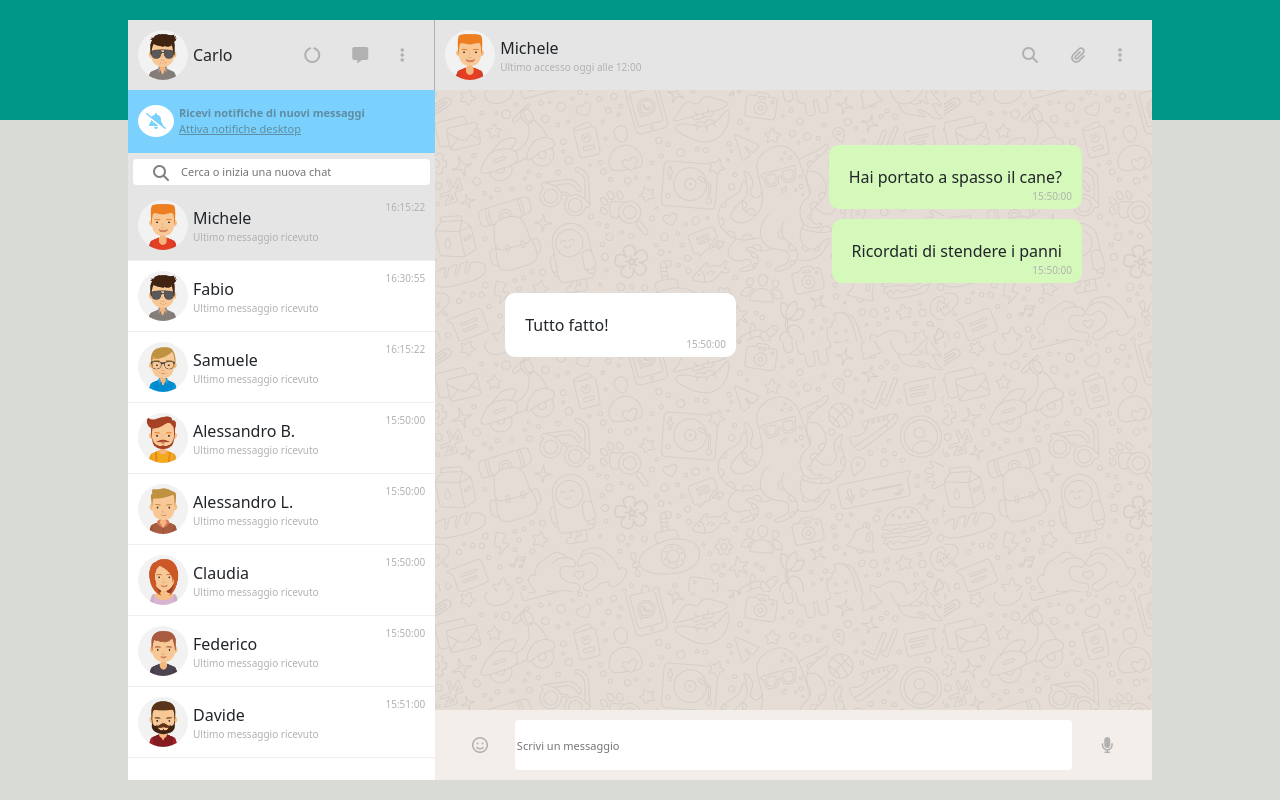
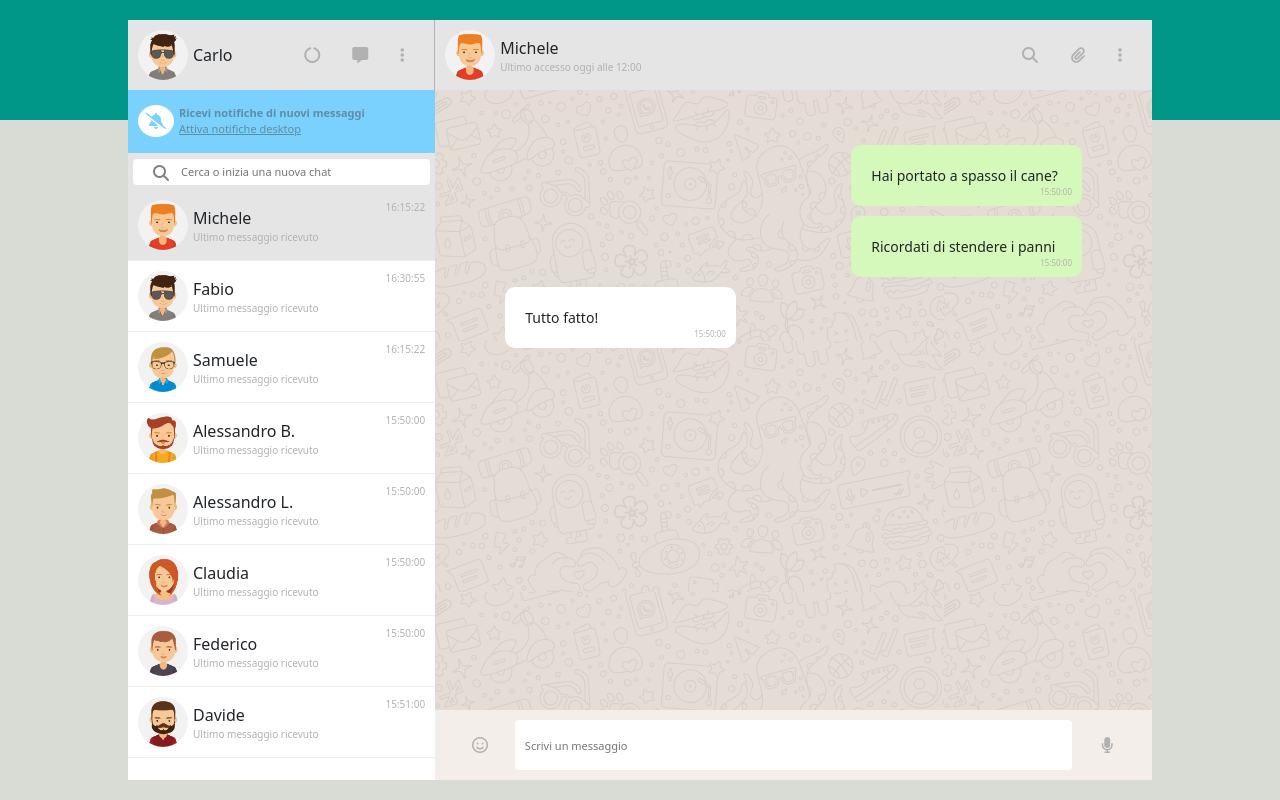
Before and after one commit to carlo-ddm/ng-whatsapp, an Angular app: page / in a window 1280 px wide. Built offline with nearby package versions, Linux system fonts and the light colour scheme.

Commit message:
Creazione oggetto date per messaggi inviati

```diff
--- a/src/app/components/right-part-central-box/right-part-central-box.component.html
+++ b/src/app/components/right-part-central-box/right-part-central-box.component.html
@@ -52,7 +52,7 @@
   <div class="smile d-flex justify-content-center align-items-center">
     <i class="fa-regular fa-face-smile"></i>
   </div>
-  <input type="text" placeholder="Scrivi un messaggio">
+  <input [(ngModel)]="newMessage" (keyup.enter)="newMessageCreator()" type="text" placeholder="Scrivi un messaggio">
   <div class="mic d-flex justify-content-center align-items-center">
     <i class="fa-solid fa-microphone"></i>
   </div>
--- a/src/app/components/right-part-central-box/right-part-central-box.component.scss
+++ b/src/app/components/right-part-central-box/right-part-central-box.component.scss
@@ -54,6 +54,7 @@
   input {
     width: calc(100% - 20%);
     height: 100%;
+    padding-left: 10px;
     font-size: 11px;
     border: none;
     border-radius: 4px;
@@ -72,6 +73,16 @@
     max-width: 60%;
     border-radius: 10px;
     padding: 20px;
+    p {
+      font-size: 14px;
+    }
+    .hour-last-msg-received {
+      position: absolute;
+      right: 10px;
+      height: 100%;
+      font-size: 8px;
+      color: #b1b1b1;
+    }
   }
   .sent {
     background-color: #D5F9BA;
@@ -83,12 +94,5 @@
     float: left;
   }
 
-  .hour-last-msg-received {
-    position: absolute;
-    right: 10px;
-    height: 100%;
-    font-size: 10px;
-    color: #b1b1b1;
-  }
 
 }
--- a/src/app/components/right-part-central-box/right-part-central-box.component.ts
+++ b/src/app/components/right-part-central-box/right-part-central-box.component.ts
@@ -1,4 +1,5 @@
-import { Component, Input, OnInit, SimpleChanges } from '@angular/core';
+import { Component, Input, OnChanges, OnInit, SimpleChanges } from '@angular/core';
+import { Data } from '@angular/router';
 import { Message, Profile } from 'src/app/interface/profile.interface';
 
 @Component({
@@ -6,17 +7,39 @@
   templateUrl: './right-part-central-box.component.html',
   styleUrls: ['./right-part-central-box.component.scss']
 })
-export class RightPartCentralBoxComponent implements OnInit{
-
-  ngOnInit(): void {
-    console.log('data: ',this.data?.messages);
-
-  }
+export class RightPartCentralBoxComponent implements OnInit, OnChanges{
 
   @Input() data:Profile | null | undefined;
 
+  newMessage:string = '';
 
-  // ORARIO DI ULTIMO ACCESSO DELL'INTERLOCUTORE *************************
+  newMesssageDate = this.getNewMessageDate();
+
+
+  getNewMessageDate():string{
+    const data = new Date();
+    const gg = data.getDate();
+    const mm = data.getMonth();
+    const yy = data.getFullYear();
+
+    const hh = data.getHours();
+    const min = data.getMinutes();
+    const sec = data.getSeconds()
+    return gg + '/' + mm + '/' + yy + ' ' + hh + ':' + min + ':' + sec
+  }
+
+
+  ngOnInit(): void {
+    // console.log('data: ',this.data?.messages);
+  }
+
+  ngOnChanges(changes: SimpleChanges): void {
+    // console.log(this.newMessage);
+  }
+
+
+
+  // Orario dell'ultimo messaggio dell'interlocutore
   getHours(messages: Message[]): string{
     let messageReceived = messages.filter(messaggio=>messaggio.status === 'sent')
     // console.log(messageReceived);
@@ -28,4 +51,26 @@
     }
   }
 
+  newMessageCreator(){
+    if (this.newMessage.length > 1) {
+      this.data?.messages.push(
+        {
+          date: this.newMesssageDate,
+          message: this.newMessage,
+          status: 'sent'
+        }
+      )
+      this.newMessage = '';
+    //   setTimeout(() => {
+    //     this.data?.messages.push(
+    //         {
+    //             data: this.newMesssageDate,
+    //             message: 'Ok!',
+    //             status: 'received'
+    //         }
+    //     )
+
+    // }, 1000)
+    }
+  }
 }
```
